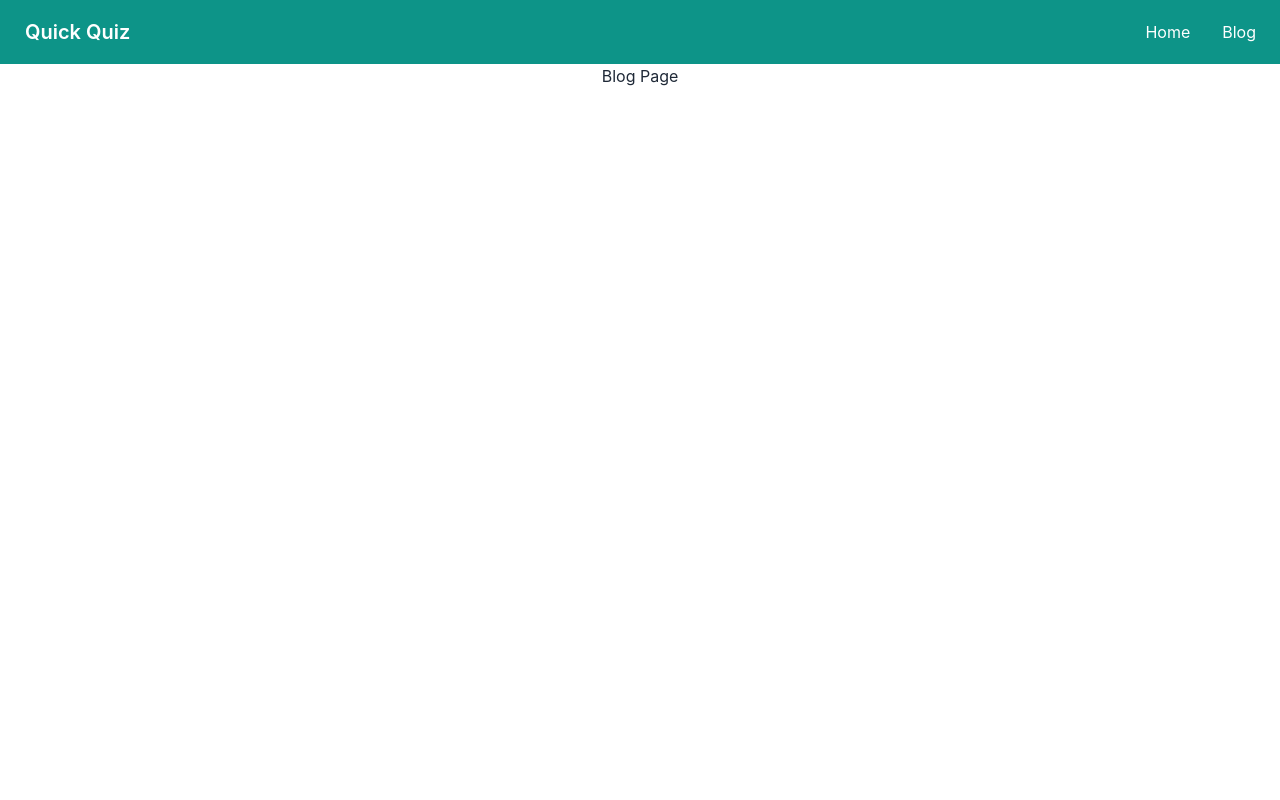
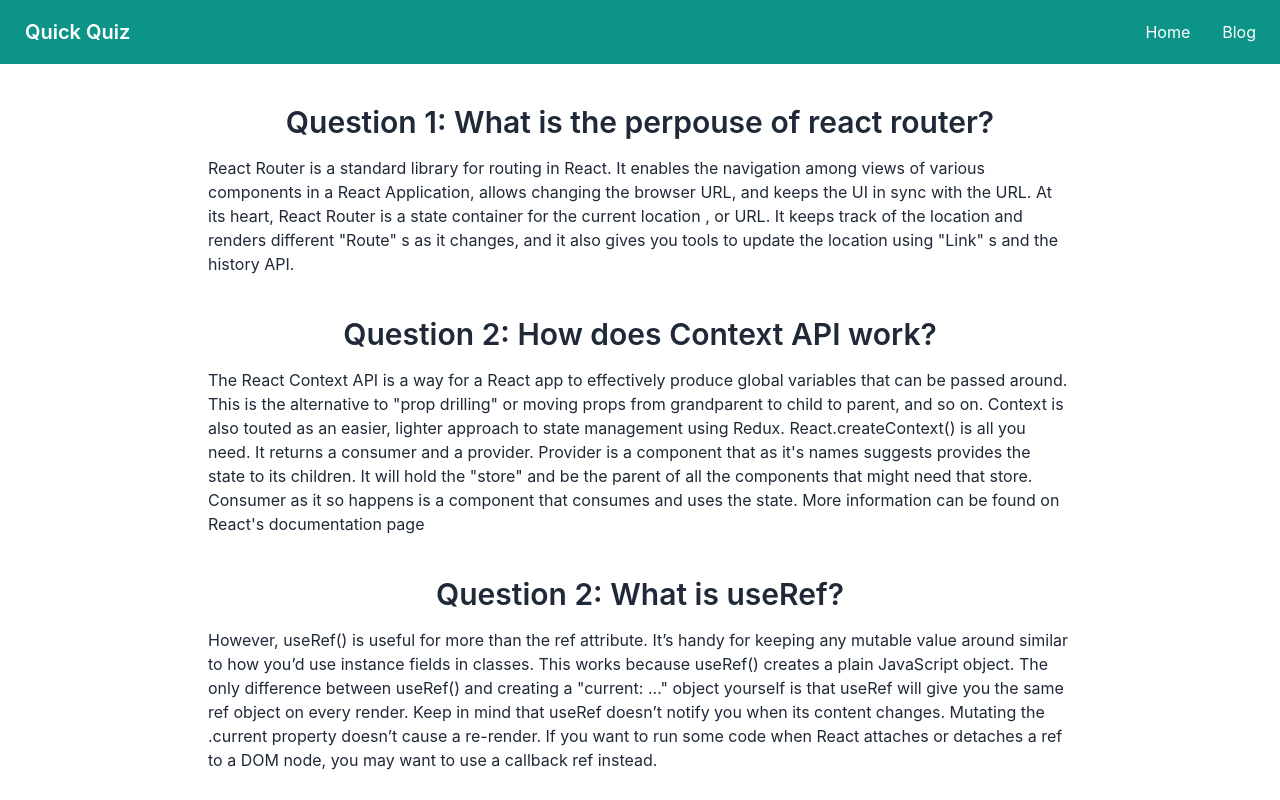
Before and after one commit to siam50/quick_quize, a React (Create React App) app: page /blog in a window 1280 px wide. Built offline with nearby package versions, Linux system fonts and the light colour scheme.

Commit message:
Question Answer Completed

```diff
--- a/src/components/Blog/Blog.js
+++ b/src/components/Blog/Blog.js
@@ -2,8 +2,20 @@ import React from 'react';
 
 const Blog = () => {
     return (
-        <div>
-            <h1>Blog Page</h1>
+        <div className='mt-10'>
+            <div className='md:px-52 mt-10'>
+                <h1 className='text-3xl font-semibold'> Question 1: What is the perpouse of react router?</h1>
+                <p className='md:text-start mt-4'>React Router is a standard library for routing in React. It enables the navigation among views of various components in a React Application, allows changing the browser URL, and keeps the UI in sync with the URL. At its heart, React Router is a state container for the current location , or URL. It keeps track of the location and renders different "Route" s as it changes, and it also gives you tools to update the location using "Link" s and the history API.</p>
+            </div>
+            <div className='md:px-52 mt-10'>
+                <h1 className='text-3xl font-semibold'> Question 2: How does Context API work?</h1>
+                <p className='md:text-start mt-4'>The React Context API is a way for a React app to effectively produce global variables that can be passed around. This is the alternative to "prop drilling" or moving props from grandparent to child to parent, and so on. Context is also touted as an easier, lighter approach to state management using Redux. React.createContext() is all you need. It returns a consumer and a provider. Provider is a component that as it's names suggests provides the state to its children. It will hold the "store" and be the parent of all the components that might need that store. Consumer as it so happens is a component that consumes and uses the state. More information can be found on React's documentation page</p>
+            </div>
+            <div className='md:px-52 mt-10'>
+                <h1 className='text-3xl font-semibold'> Question 2: What is useRef?</h1>
+                <p className='md:text-start mt-4'>However, useRef() is useful for more than the ref attribute. It’s handy for keeping any mutable value around similar to how you’d use instance fields in classes. This works because useRef() creates a plain JavaScript object. The only difference between useRef() and creating a "current: ..." object yourself is that useRef will give you the same ref object on every render. Keep in mind that useRef doesn’t notify you when its content changes. Mutating the .current property doesn’t cause a re-render. If you want to run some code when React attaches or detaches a ref to a DOM node, you may want to use a callback ref instead.
+                </p>
+            </div>
         </div>
     );
 };
```
